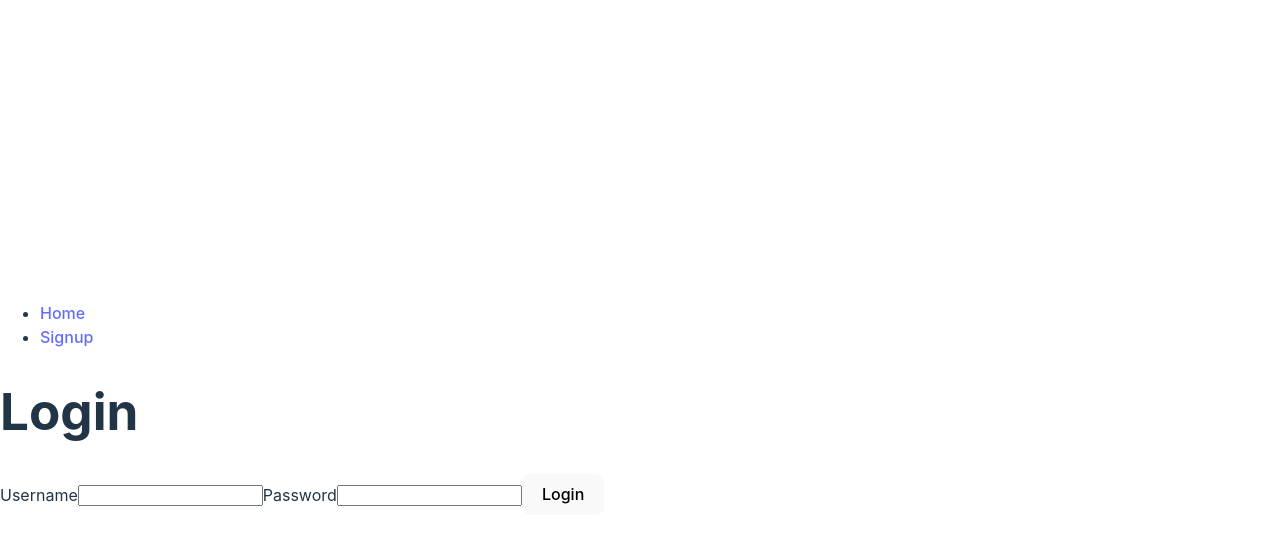
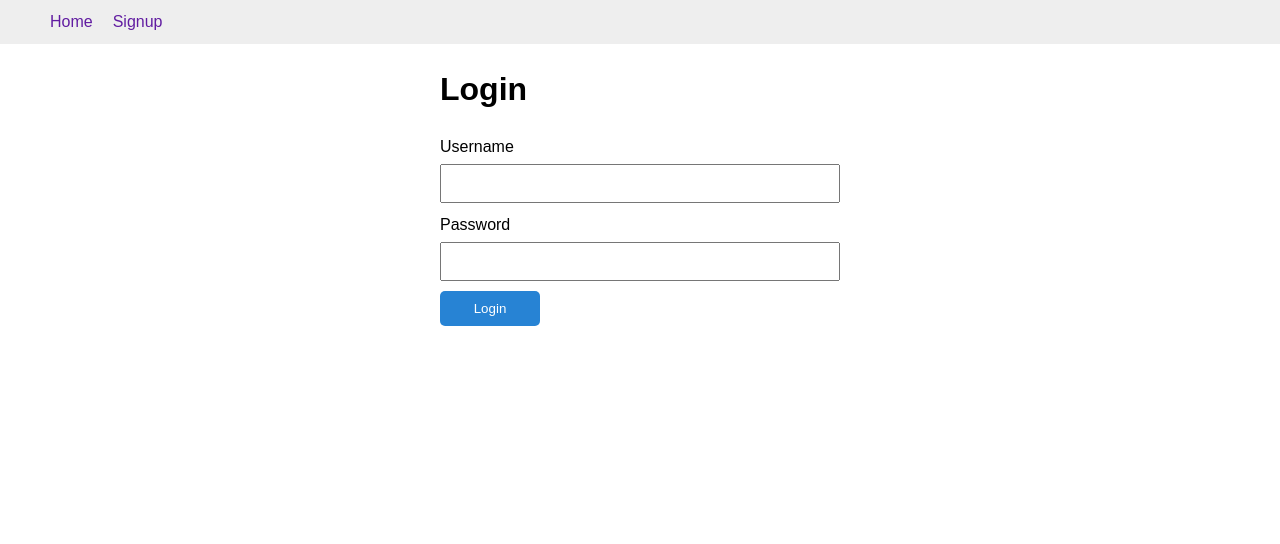
Before and after one commit to matiashernandev/mern-auth, a React (Vite) app in the folder frontend/: page / in a window 1280 px wide. Shown: the top 544 px of the page. Built offline with nearby package versions, Linux system fonts and the light colour scheme.

Commit message:
add styles

```diff
--- a/frontend/src/index.css
+++ b/frontend/src/index.css
@@ -1,69 +1,67 @@
 :root {
-  font-family: Inter, system-ui, Avenir, Helvetica, Arial, sans-serif;
+  font-family: Arial, Helvetica, sans-serif;
   line-height: 1.5;
   font-weight: 400;
+}
 
-  color-scheme: light dark;
-  color: rgba(255, 255, 255, 0.87);
-  background-color: #242424;
+body {
+  padding: 0;
+  margin: 0;
+}
 
-  font-synthesis: none;
-  text-rendering: optimizeLegibility;
-  -webkit-font-smoothing: antialiased;
-  -moz-osx-font-smoothing: grayscale;
-  -webkit-text-size-adjust: 100%;
+label {
+  display: block;
+}
+
+.form {
+  width: 400px;
+  margin: 0 auto;
+}
+
+input[type="text"],
+[type="password"] {
+  display: block;
+  padding: 10px;
+  box-sizing: border-box;
+  width: 100%;
+  margin: 5px 0 10px 0;
+}
+
+input[type="button"],
+button {
+  background-color: rgb(39, 131, 212);
+  padding: 10px;
+  border: 0;
+  min-width: 100px;
+  border-radius: 5px;
+  color: white;
+}
+
+nav {
+  background-color: #eee;
+}
+
+nav ul {
+  margin: 0;
+}
+
+nav ul li {
+  display: inline-block;
+  padding: 10px;
 }
 
 a {
-  font-weight: 500;
-  color: #646cff;
-  text-decoration: inherit;
-}
-a:hover {
-  color: #535bf2;
+  color: rgb(97, 28, 161);
+  text-decoration: none;
 }
 
-body {
-  margin: 0;
-  display: flex;
-  place-items: center;
-  min-width: 320px;
-  min-height: 100vh;
+.dashboard {
+  width: 500px;
+  margin: auto;
 }
 
-h1 {
-  font-size: 3.2em;
-  line-height: 1.1;
+.errorMessage {
+  background-color: #f2dede;
+  color: #a94442;
+  padding: 10px;
 }
-
-button {
-  border-radius: 8px;
-  border: 1px solid transparent;
-  padding: 0.6em 1.2em;
-  font-size: 1em;
-  font-weight: 500;
-  font-family: inherit;
-  background-color: #1a1a1a;
-  cursor: pointer;
-  transition: border-color 0.25s;
-}
-button:hover {
-  border-color: #646cff;
-}
-button:focus,
-button:focus-visible {
-  outline: 4px auto -webkit-focus-ring-color;
-}
-
-@media (prefers-color-scheme: light) {
-  :root {
-    color: #213547;
-    background-color: #ffffff;
-  }
-  a:hover {
-    color: #747bff;
-  }
-  button {
-    background-color: #f9f9f9;
-  }
-}
--- a/frontend/src/layout/PortalLayout.tsx
+++ b/frontend/src/layout/PortalLayout.tsx
@@ -1,3 +1,5 @@
+/* eslint-disable @typescript-eslint/restrict-template-expressions */
+/* eslint-disable @typescript-eslint/no-confusing-void-expression */
 /* eslint-disable @typescript-eslint/no-misused-promises */
 import { Link } from "react-router-dom"
 import { type MouseEvent } from "react"
@@ -52,7 +54,7 @@
         </nav>
       </header>
 
-      <main>{children}</main>
+      <main className="dashboard">{children}</main>
     </>
   )
 }
```
